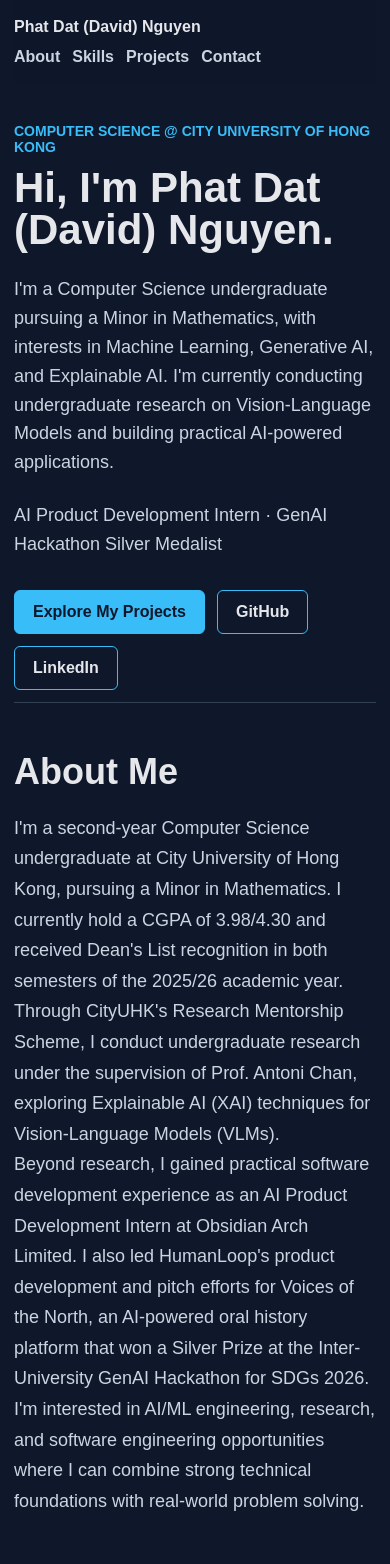
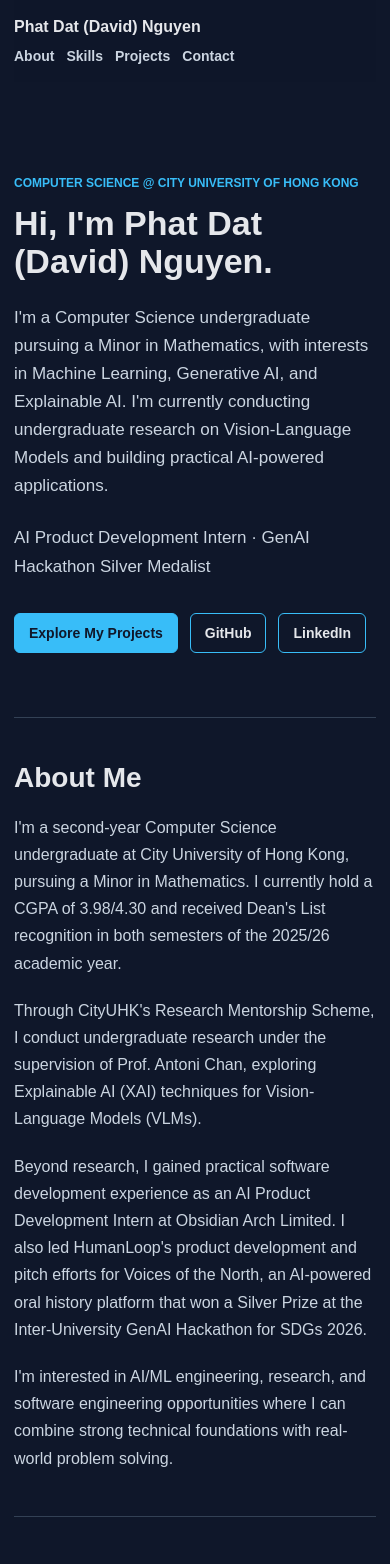
Before and after one commit to phatdat220707/dat-portfolio, a Next.js app: page / in a window 390 px wide. Shown: the top 1564 px of the page. Built offline with nearby package versions, Linux system fonts and the light colour scheme.

Commit message:
Enhance UI with responsive styles and refinements
Added responsive styles and UI refinements for better usability and accessibility.

```diff
--- a/app/globals.css
+++ b/app/globals.css
@@ -240,3 +240,183 @@ a {
     flex-direction: column;
   }
 }
+
+
+/* ========================================
+   Portfolio UI refinements
+   ======================================== */
+
+/* Smooth anchor navigation */
+section[id] {
+  scroll-margin-top: 100px;
+}
+
+/* More readable About section */
+#about > p + p {
+  margin-top: 20px;
+}
+
+/* Consistent project cards */
+.projectCard {
+  display: flex;
+  flex-direction: column;
+  height: 100%;
+  transition:
+    border-color 0.2s ease,
+    transform 0.2s ease;
+}
+
+.projectCard:hover {
+  border-color: #38bdf8;
+  transform: translateY(-3px);
+}
+
+/* Keep links near the bottom of each card */
+.projectCard > div:last-child {
+  margin-top: auto !important;
+  padding-top: 20px;
+}
+
+.projectCard a {
+  color: #7dd3fc;
+  font-weight: 700;
+}
+
+.projectCard a:hover {
+  text-decoration: underline;
+}
+
+/* Contact links as buttons */
+.contactLinks a {
+  display: inline-flex;
+  align-items: center;
+  padding: 11px 16px;
+  border: 1px solid #38bdf8;
+  border-radius: 6px;
+  transition:
+    background 0.2s ease,
+    color 0.2s ease;
+}
+
+.contactLinks a:hover {
+  background: #38bdf8;
+  color: #0f172a;
+}
+
+/* Accessible keyboard navigation */
+a:focus-visible {
+  outline: 2px solid #7dd3fc;
+  outline-offset: 4px;
+}
+
+/* Remove extra footer separator */
+.footer {
+  border-top: 0;
+}
+
+/* ========================================
+   Responsive improvements
+   ======================================== */
+
+@media (max-width: 800px) {
+  section[id] {
+    scroll-margin-top: 125px;
+  }
+
+  .hero {
+    min-height: 65vh;
+  }
+
+  .hero h1 {
+    font-size: clamp(32px, 7vw, 42px);
+    line-height: 1.12;
+    overflow-wrap: anywhere;
+  }
+
+  .heroText {
+    font-size: 17px;
+    line-height: 1.65;
+  }
+
+  .section h2 {
+    font-size: 30px;
+  }
+
+  .section > p {
+    font-size: 16px;
+  }
+
+  .projectCard {
+    padding: 20px;
+  }
+
+  .siteHeader nav a {
+    font-size: 14px;
+  }
+}
+
+@media (max-width: 480px) {
+  .page {
+    padding-top: 12px;
+  }
+
+  .hero {
+    min-height: auto;
+    padding: 80px 0 64px;
+  }
+
+  .hero h1 {
+    font-size: 34px;
+  }
+
+  .eyebrow {
+    font-size: 12px;
+    line-height: 1.5;
+  }
+
+  .heroActions a {
+    padding: 11px 14px;
+    font-size: 14px;
+  }
+
+  .section {
+    padding: 44px 0;
+  }
+
+  .section h2 {
+    font-size: 28px;
+  }
+
+  .skill {
+    font-size: 13px;
+    padding: 8px 11px;
+  }
+
+  .contactLinks {
+    gap: 10px;
+  }
+
+  .contactLinks a {
+    font-size: 14px;
+  }
+
+  .footer {
+    font-size: 13px;
+    line-height: 1.6;
+  }
+}
+
+@media (prefers-reduced-motion: reduce) {
+  html {
+    scroll-behavior: auto;
+  }
+
+  .projectCard,
+  .contactLinks a {
+    transition: noe;
+  }
+
+  .projectCard:hover {
+    transform: none;
+  }
+}
```
